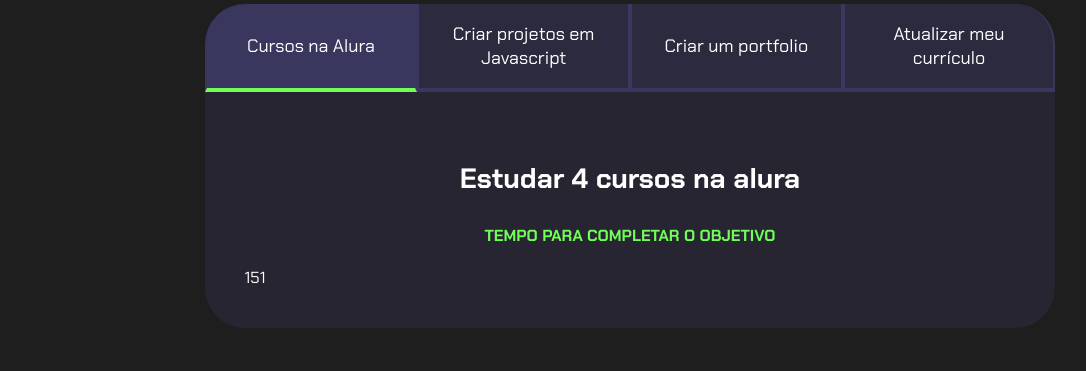
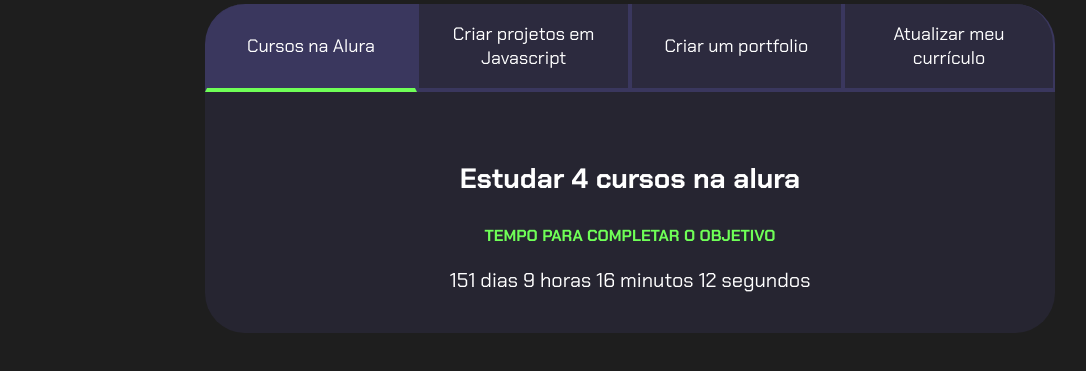
Before and after one commit to mahdoj6/Projeto-de-vida, a plain HTML site: page index.html in a window 1280 px wide. Shown: the part 99-470 px from the top of the page, without its empty margins (10-1096 px from the left). Drawn offline with Linux system fonts and the light colour scheme.

Commit message:
Add files via upload

```diff
--- a/main.js
+++ b/main.js
@@ -26,6 +26,11 @@ function calculaTempo(tempoObjetivo){
     let segundos = Math.floor(tempoFinal/1000);
     let minutos = Math.floor(segundos/60);
     let horas = Math.floor(minutos/60);
-    let dias = Math.floor(horas/24)
-    return dias;
+    let dias = Math.floor(horas/24);
+
+    segundos %= 60;
+    minutos %= 60;
+    horas %= 24;
+
+    return dias + " dias " + horas + " horas " + minutos + " minutos " + segundos + " segundos ";
 }
--- a/style.css
+++ b/style.css
@@ -90,6 +90,11 @@ body {
     text-transform: uppercase;
 }
 
+.contador {
+    font-size: 20px;
+    text-align: center;
+}
+
 @media screen and (min-width: 768px) {
     .botoes{
     display:flex;
```
